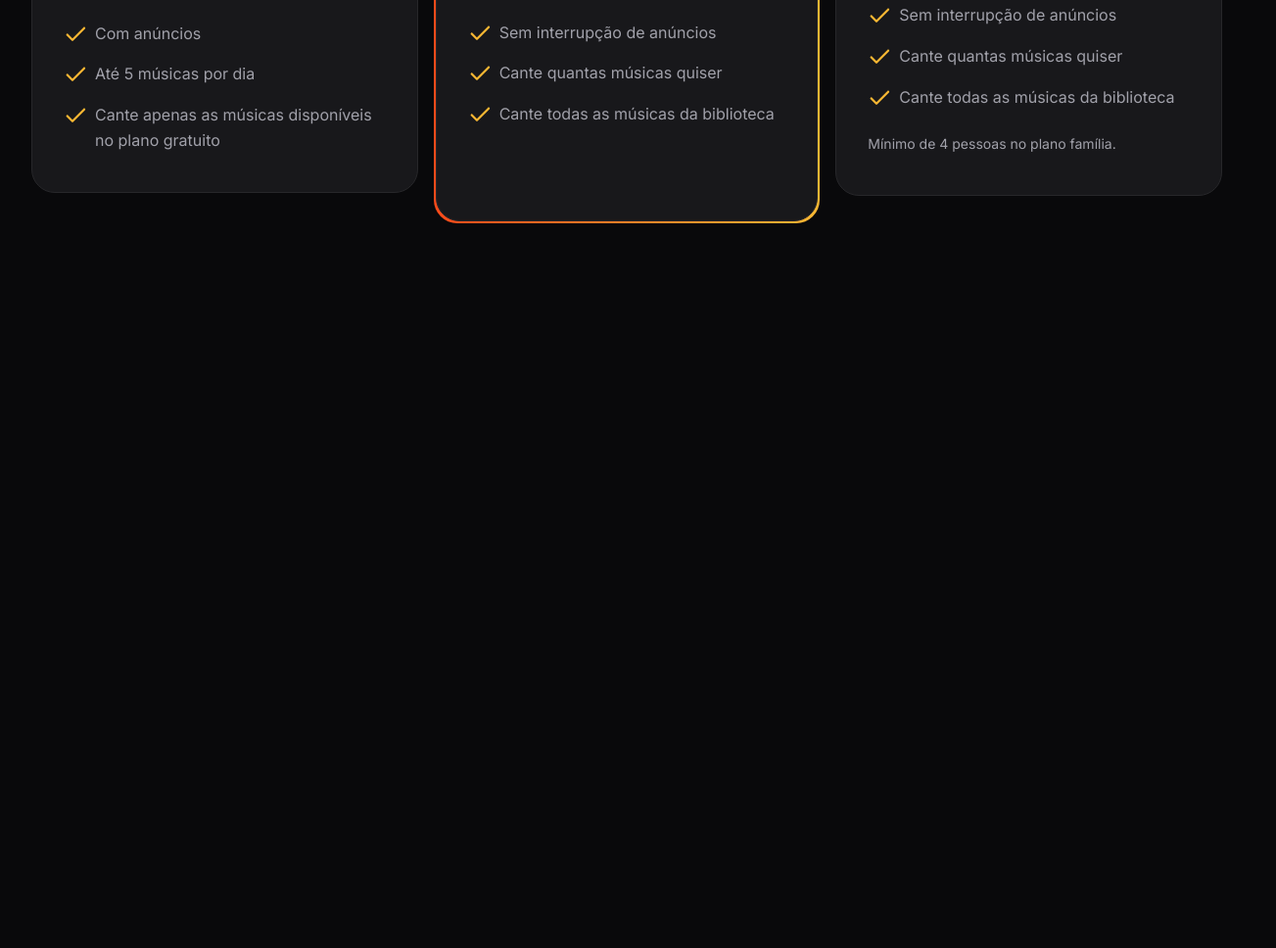
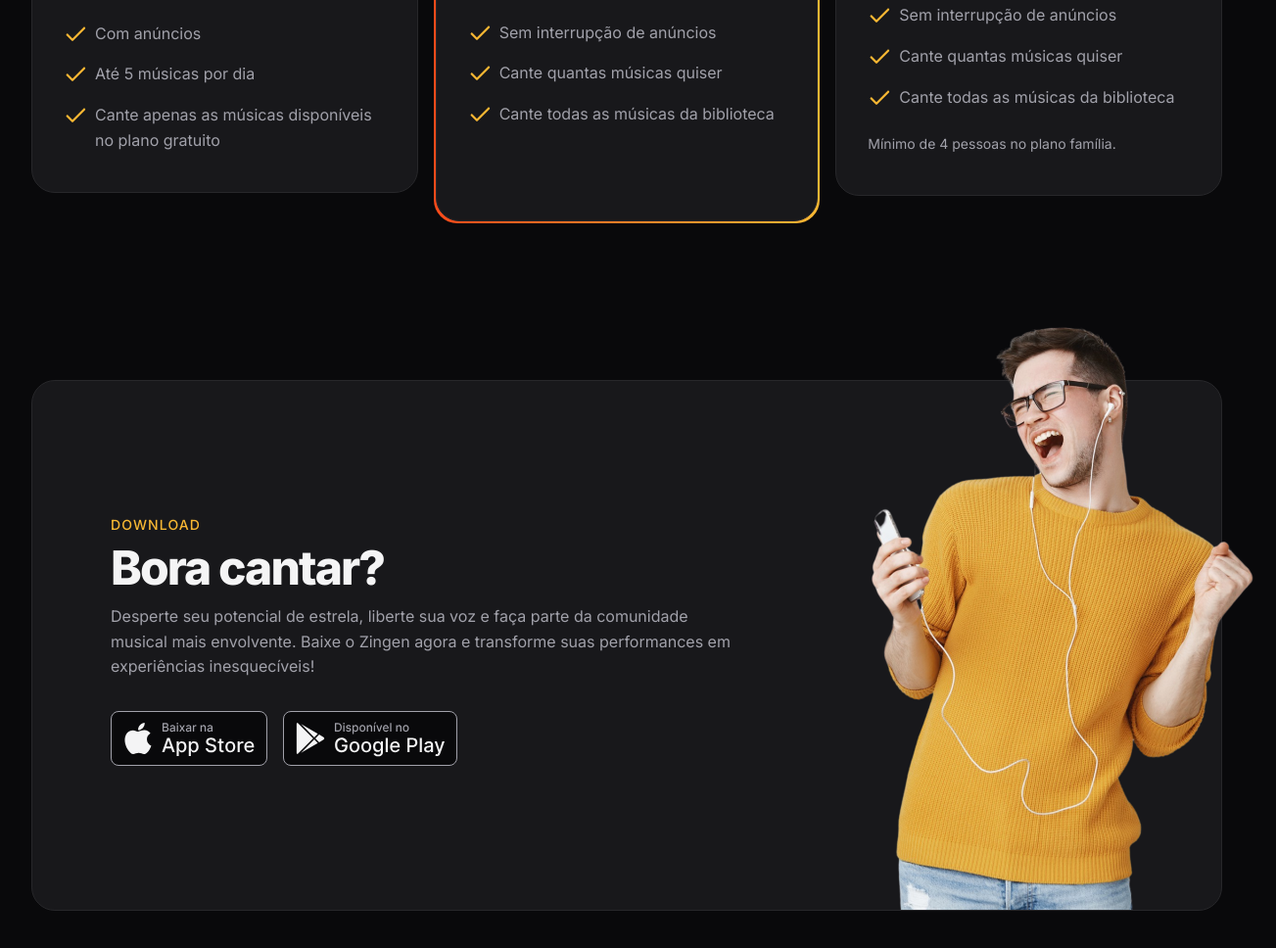
Before and after one commit to Clemilsonchaves/zingen, a plain HTML site: page index.html in a window 1280 px wide. Shown: the part 3207-4175 px from the top of the page at 98% size, 1303 px wide, since content can reach past the window. Before the commit the page ends 3515 px from the top, so only its background shows below. Drawn offline with Linux system fonts and the light colour scheme.

Commit message:
seção download

```diff
--- a/index.html
+++ b/index.html
@@ -197,6 +197,36 @@
     </div>
   </section>
 
+  <section id="download">
+    <div class="container py-xl">
+      <div class="card px-lg even-columns items-center">
+        <div>
+            <header>
+              <strong>Download</strong>
+              <h2>Bora cantar?</h2>
+            </header>
+              <p>
+                Desperte seu potencial de estrela, liberte sua voz e faça parte da comunidade musical mais envolvente.
+                Baixe o Zingen agora e transforme suas performances em experiências inesquecíveis!
+              </p>
+
+            <div class="buttons flex gap-1">
+              <a href="#">
+                  <img src="assets/button-appstore.svg" alt=" Baixar da Apple Store">
+              </a>
+
+              <a href="#">
+                <img src="assets/button-playstore.svg" alt="Baixar do Play Store">
+              </a>
+            </div>
+
+          </div>
+          <img src="assets/rapaz-ouvindo-musica-com-fones-de-ouvido-e-cantando-no-aplicativo-de-karaoke-removebg 1.png" alt="">
+      </div>
+    </div>
+
+  </section>
+
 
 </body>
 
--- /dev/null
+++ b/styles/download.css
@@ -0,0 +1,33 @@
+#download {
+  .card {
+    padding: 3rem 1.5rem 15rem;
+    position: relative;
+
+    & > img {
+      width: 14.5rem;
+      position: absolute;
+      bottom: 0;
+      right: -3.5rem;
+    }
+  }
+
+  .buttons {
+    flex-wrap: wrap;
+    margin-top: 2rem;
+  }
+
+  @media (width >= 80em) {
+    .card {
+      padding: 8.75rem 5rem;
+
+
+      & > div:nth-child(1) {
+        max-width: 40rem;
+      }
+
+      & > img {
+        width: 29.125rem;
+      }
+    }
+  }
+}
--- a/styles/global.css
+++ b/styles/global.css
@@ -46,6 +46,8 @@ html {
   font-size: var(--fs-base);
   line-height: 1.6;
   color: var(--text-color-primary);
+
+  overflow-x: hidden;
 }
 
 body {
--- a/styles/index.css
+++ b/styles/index.css
@@ -9,3 +9,4 @@
 @import url(cards.css);
 @import url(features.css) (width >= 80rem);
 @import url(pricing.css);
+@import url(download.css);
```
Also changed, not shown: assets/button-appstore.svg (added), assets/button-playstore.svg (added).
